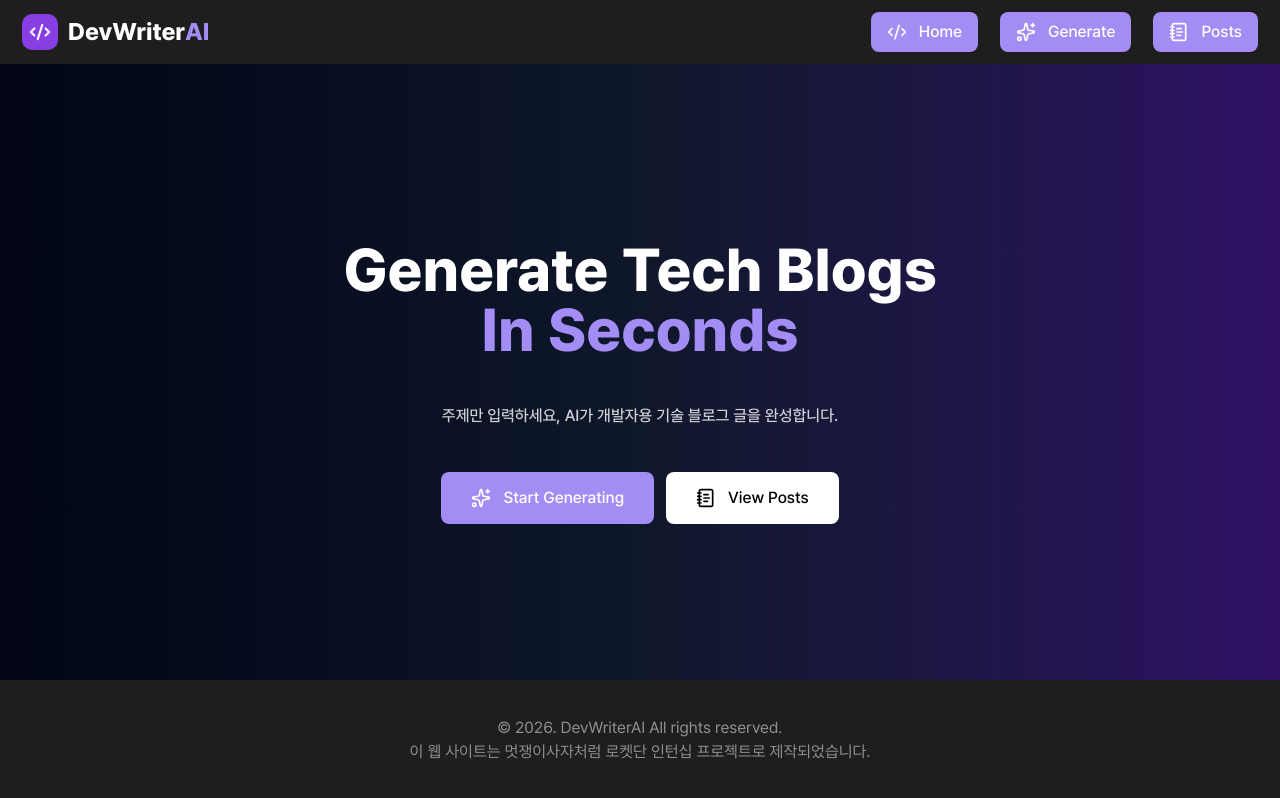
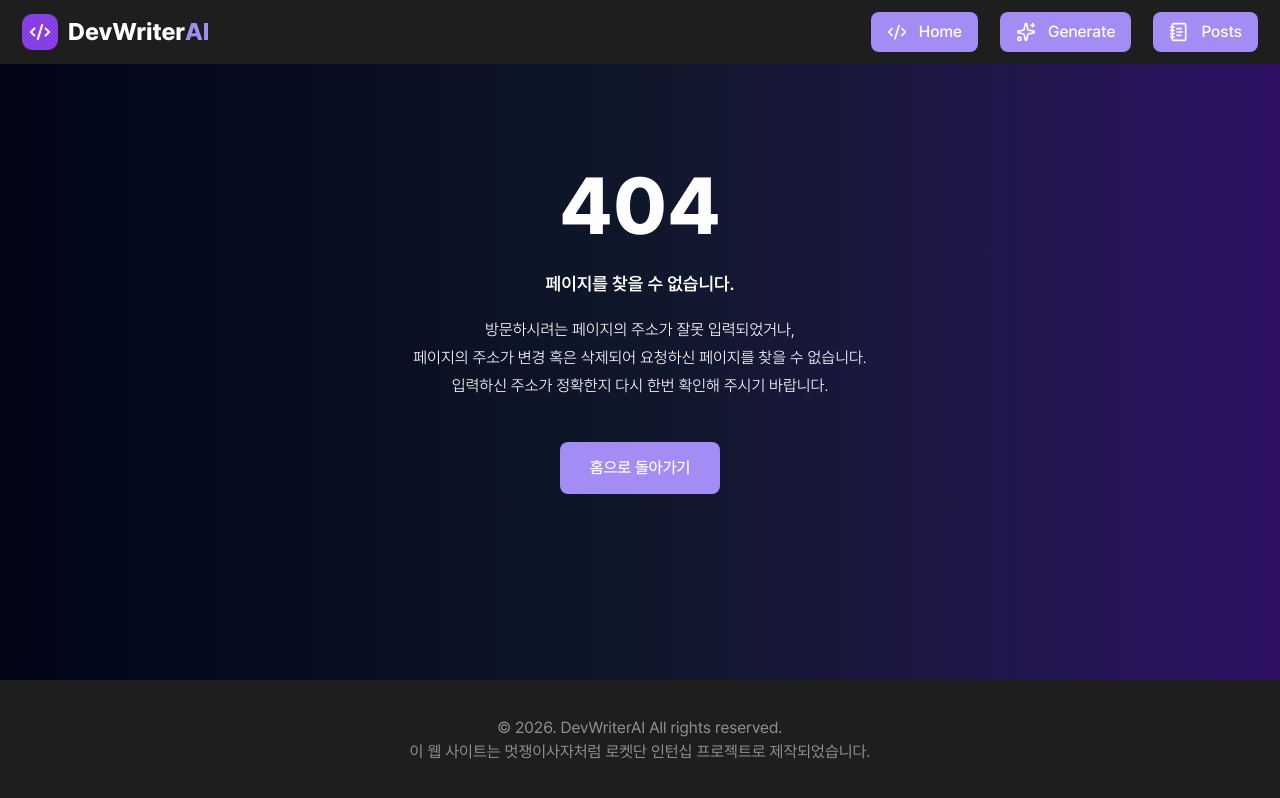
Before and after one commit to imnotpossib1e/DevWriter, a Next.js app: page / in a window 1280 px wide. Built offline with nearby package versions, Linux system fonts and the light colour scheme.

Commit message:
💄 style: 에러 페이지

```diff
--- /dev/null
+++ b/src/app/[...not_found]/page.tsx
@@ -0,0 +1,26 @@
+import LinkButton from '@/components/LinkButton';
+
+export default function NotFound() {
+  return (
+    <main className="lex flex-col h-full my-auto">
+      <div className="flex flex-col w-full justify-center items-center gap-1 mt-4 mb-20">
+        <span className="font-extrabold text-[5rem] text-dark-green">404</span>
+        <span className="font-semibold text-lg mb-4">
+          페이지를 찾을 수 없습니다.
+        </span>
+        <span className="font-light">
+          방문하시려는 페이지의 주소가 잘못 입력되었거나,
+        </span>
+        <span className="font-light">
+          페이지의 주소가 변경 혹은 삭제되어 요청하신 페이지를 찾을 수 없습니다.
+        </span>
+        <span className="font-light mb-10">
+          입력하신 주소가 정확한지 다시 한번 확인해 주시기 바랍니다.
+        </span>
+        <LinkButton href="/" size="lg">
+          홈으로 돌아가기
+        </LinkButton>
+      </div>
+    </main>
+  );
+}
```
